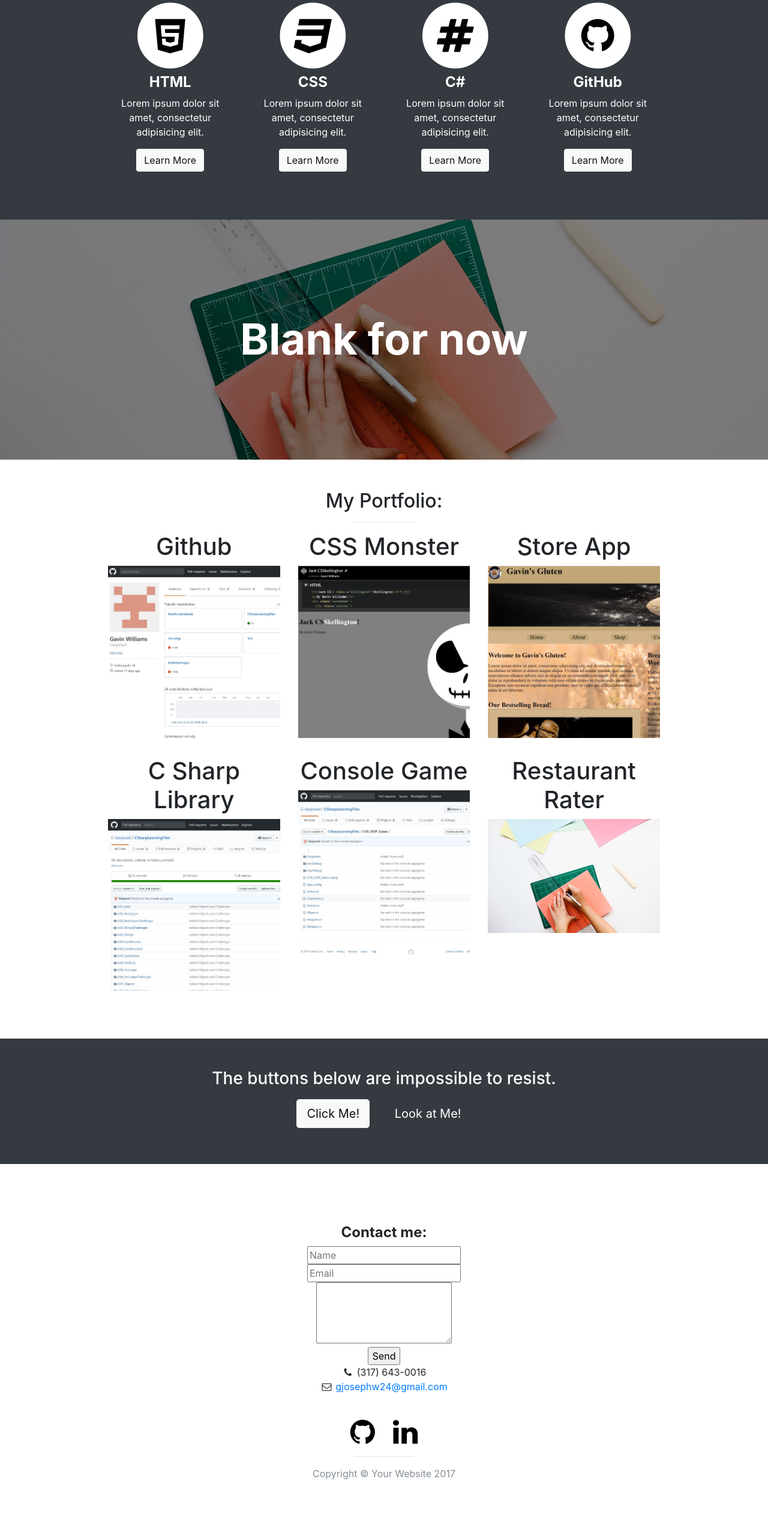
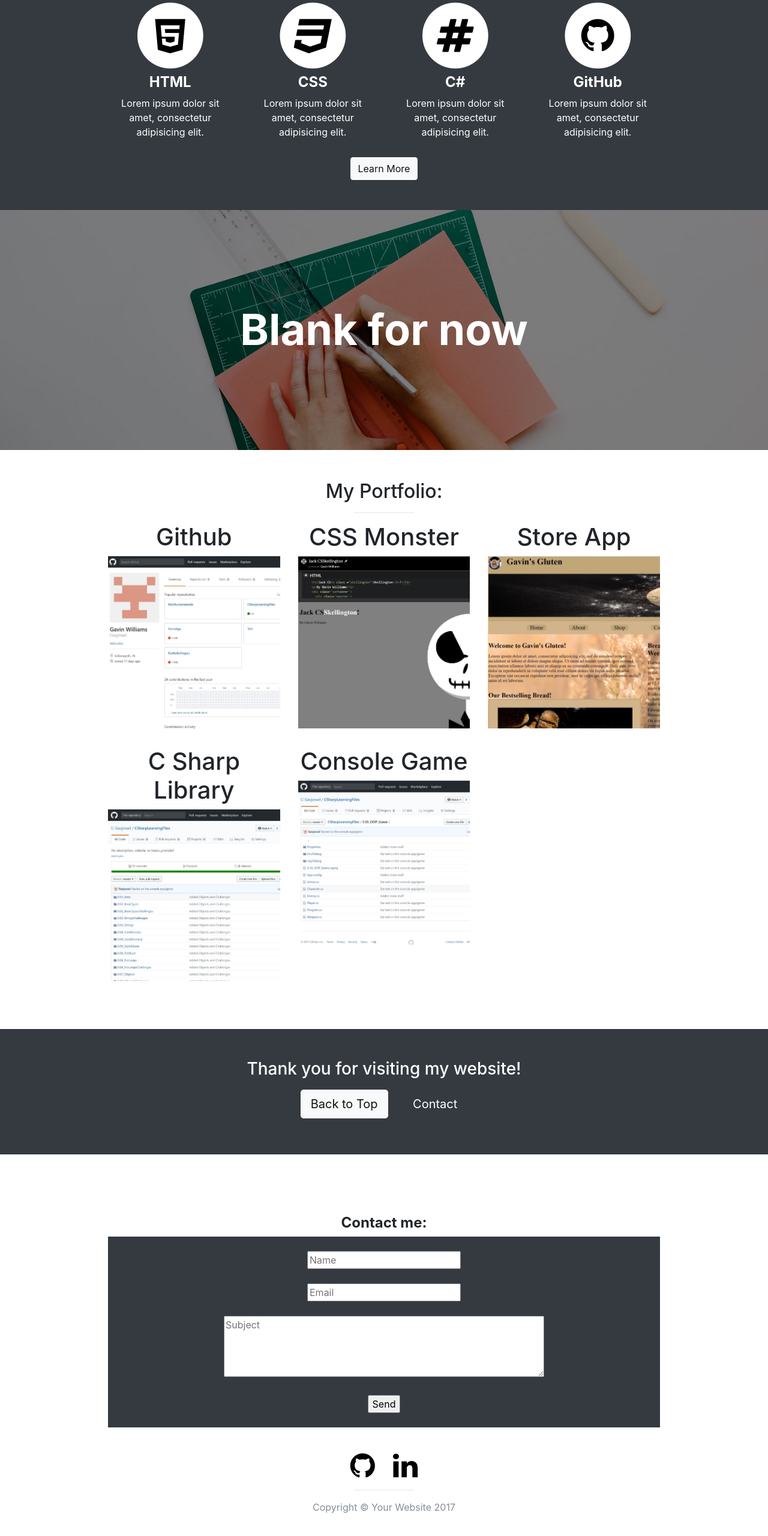
Before and after one commit to Gavjoswil/PortfolioProject, a website with bundled scripts: page index.html in a window 1280 px wide. Shown: the part 1509-4069 px from the top of the page at 60% size. Built offline with nearby package versions, Linux system fonts and the light colour scheme.

Commit message:
Made some touch ups

```diff
--- a/css/stylish-portfolio.css
+++ b/css/stylish-portfolio.css
@@ -270,3 +270,9 @@ footer {
   display: none;
   padding: 15px 20px;
 }
+form{
+  background-color: #343a40;
+  }
+#formtext {
+  color: #343a40;
+}
--- a/index.html
+++ b/index.html
@@ -113,7 +113,6 @@
                     <strong>HTML</strong>
                   </h4>
                   <p>Lorem ipsum dolor sit amet, consectetur adipisicing elit.</p>
-                  <a href="#" class="btn btn-light">Learn More</a>
                 </div>
               </div>
               <div class="col-md-3 col-sm-6">
@@ -126,7 +125,6 @@
                     <strong>CSS</strong>
                   </h4>
                   <p>Lorem ipsum dolor sit amet, consectetur adipisicing elit.</p>
-                  <a href="#" class="btn btn-light">Learn More</a>
                 </div>
               </div>
               <div class="col-md-3 col-sm-6">
@@ -139,7 +137,6 @@
                     <strong>C#</strong>
                   </h4>
                   <p>Lorem ipsum dolor sit amet, consectetur adipisicing elit.</p>
-                  <a href="#" class="btn btn-light">Learn More</a>
                 </div>
               </div>
               <div class="col-md-3 col-sm-6">
@@ -152,9 +149,15 @@
                     <strong>GitHub</strong>
                   </h4>
                   <p>Lorem ipsum dolor sit amet, consectetur adipisicing elit.</p>
-                  <a href="#" class="btn btn-light">Learn More</a>
                 </div>
               </div>
+            </div>
+            <div class="row text-center">
+              <div class="col-md-4"></div>
+              <div class="col-md-4">
+                <a href="#portfolio" class="btn btn-light js-scroll-trigger">Learn More</a>
+              </div>
+              <div class="col-md-4"></div>
             </div>
             <!-- /.row (nested) -->
           </div>
@@ -220,14 +223,14 @@
                   </a>
                 </div>
               </div>
-              <div class="col-md-4">
+              <!-- <div class="col-md-4">
                 <div class="portfolio-item">
                   <h1>Restaurant Rater</h1>
                   <a href="#">
                     <img class="img-portfolio img-fluid" src="img/portfolio-4.jpg">
                   </a>
                 </div>
-              </div>
+              </div> -->
             </div>
             <!-- /.row (nested) -->
           </div>
@@ -241,9 +244,9 @@
     <!-- Call to Action -->
     <aside class="call-to-action bg-dark text-white">
       <div class="container text-center">
-        <h3>The buttons below are impossible to resist.</h3>
-        <a href="#" class="btn btn-lg btn-light">Click Me!</a>
-        <a href="#" class="btn btn-lg btn-dark">Look at Me!</a>
+        <h3>Thank you for visiting my website!</h3>
+        <a href="#top" class="btn btn-lg btn-light js-scroll-trigger">Back to Top</a>
+        <a href="#contact" class="btn btn-lg btn-dark js-scroll-trigger">Contact</a>
       </div>
     </aside>
 
@@ -256,12 +259,21 @@
               <strong>Contact me:</strong>
             </h4>
             <form action="https://formspree.io/gjosephw24@gmail.com" method="POST">
-              <input type="text" name="Name" placeholder="Name"> <br>
-              <input type="email" name="_replyto" placeholder="Email"> <br>
-              <textarea rows="4" cols="20" name="Subject"></textarea> <br>
+              <br>
+              <input type="text" name="Name" placeholder="Name">
+              <br>
+              <br>
+              <input type="email" name="_replyto" placeholder="Email">
+              <br>
+              <br>
+              <textarea rows="4" cols="50" name="Subject" placeholder="Subject"></textarea>
+              <br>
+              <br>
               <input type="submit" value="Send">
+              <br>
+              <p id="formtext">secrets</p>
             </form>
-            <ul class="list-unstyled">
+            <!-- <ul class="list-unstyled">
               <li>
                 <i class="fa fa-phone fa-fw"></i>
                 (317) 643-0016</li>
@@ -269,7 +281,7 @@
                 <i class="fa fa-envelope-o fa-fw"></i>
                 <a href="mailto:name@example.com">gjosephw24@gmail.com</a>
               </li>
-            </ul>
+            </ul> -->
             <br>
             <ul class="list-inline">
               <li class="list-inline-item">
@@ -288,9 +300,9 @@
           </div>
         </div>
       </div>
-      <a id="to-top" href="#top" class="btn btn-dark btn-lg js-scroll-trigger">
+      <!-- <a id="to-top" href="#top" class="btn btn-dark btn-lg js-scroll-trigger">
         <i class="fa fa-chevron-up fa-fw fa-1x"></i>
-      </a>
+      </a> -->
     </footer>
 
     <!-- Bootstrap core JavaScript -->
```
